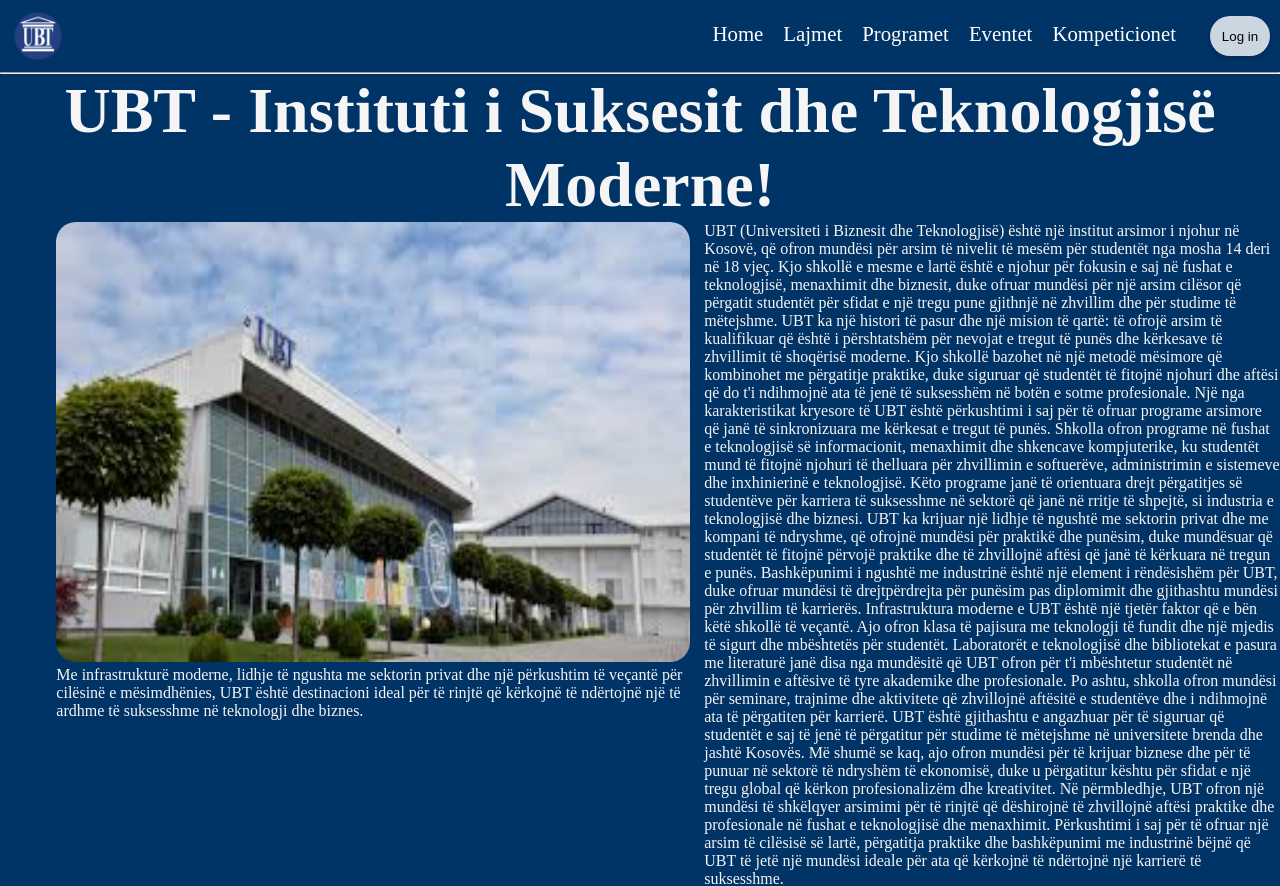
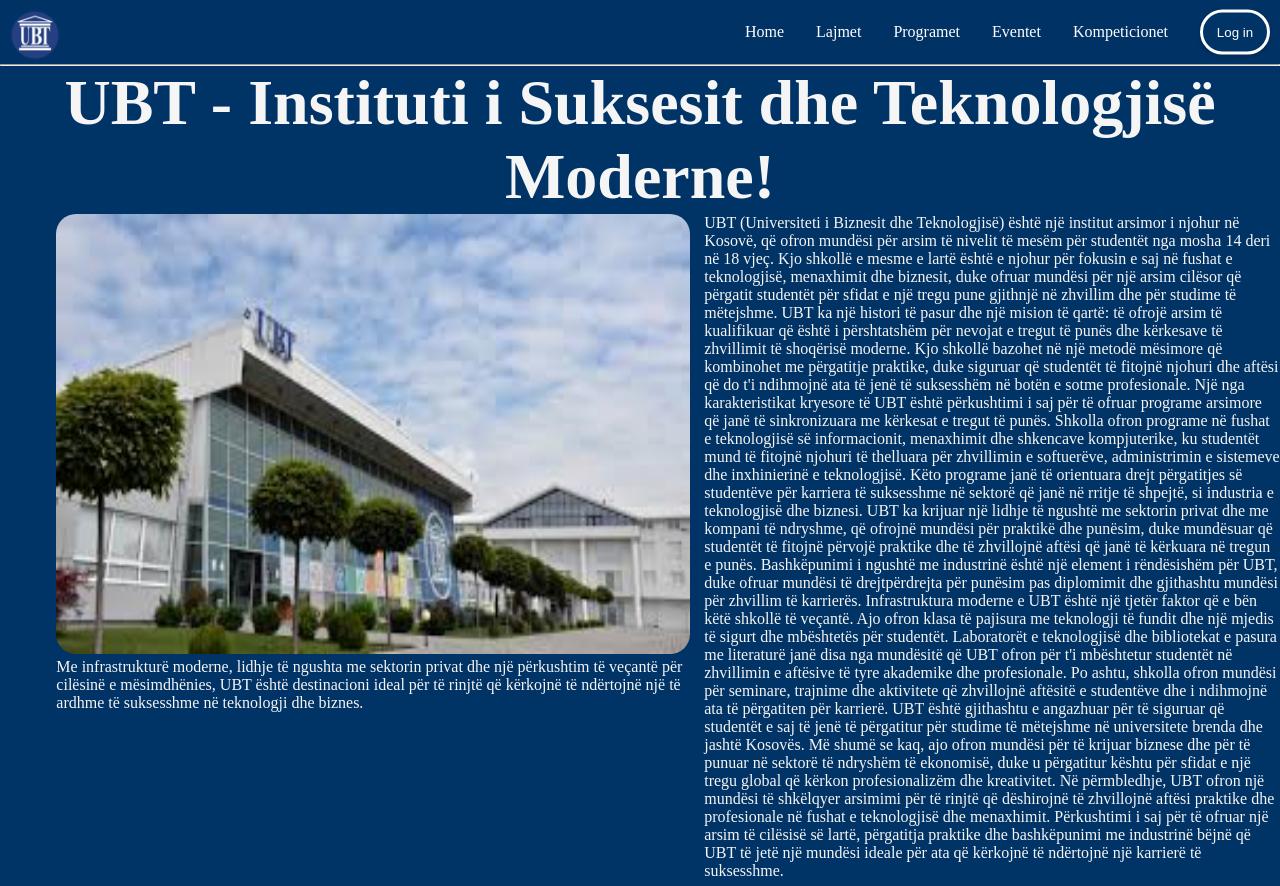
Before and after one commit to Jahirq1/WebSchool, a PHP site: page /html/Lajmet.html in a window 1280 px wide. Shown: the top 886 px of the page. Run offline with PHP 8.4, Linux system fonts and the light colour scheme.

Commit message:
kam bere pjesen e Lajmeve responsiv edhe disa ndryshime ne js

```diff
--- a/css/Lajmett.css
+++ b/css/Lajmett.css
@@ -6,61 +6,84 @@
 
 
 /*Pjesa e headerit*/
-header {
-   width: 100%;
-   height: 9vh;
+.navbar {
    display: flex;
+   position: relative;
+   justify-content: space-between;
    align-items: center;
-   justify-content: flex-end;
-   background-color: #003366;
-   position: sticky;
-   top: 0;
-   z-index: 100;
-}
+   background-color: rgba( 0, 51, 102, 0.2 );
+   backdrop-filter: blur( 20.5px );
+
+   color: white;
+ }
+
+ .brand-title img {
+   margin-top: 10px;
+   margin-left:10px;
+   width: 50px;
+   height: 50px;
+ }
+
+ .navbar-links {
+   height: 90%;
+   position: relative;
+   right: 5%;
+ }
+
+ .navbar-links ul {
+   display: flex;
+   margin: 0;
+   padding: 0;
+ }
+
+ .navbar-links li {
+   list-style: none;
+ }
+
+ .navbar-links li a {
+   display: block;
+   text-decoration: none;
+   color: white;
+   padding: 1rem;
+ }
 
 
+ .navbar-links li a:hover {
+   text-decoration: underline;
+ }
+ .navbar-links button{
+   background-color: #003366;
+   color: white;
+   border: solid white;
+   text-align: center;
+   width: 70px;
+   height: 45px;
+   border-radius: 30px;
 
-header nav ul {
-   position: relative;
-   right: 30px;
-   list-style: none;
-   color: white;
-   display: inline-flex;
-   font-size: 1.3em;
-}
+ }
+ .toggle-button {
+   position: absolute;
+   top: .75rem;
+   right: 1rem;
+   display: none;
+   flex-direction: column;
+   justify-content: space-between;
+   width: 30px;
+   height: 21px;
+ }
 
-nav ul li {
-   cursor: pointer;
-}
-nav ul li a{
-   color: white;
-
-   padding: 10px 10px;
-   text-decoration: none;
-}
-.i1{
-   width: 50px;
-   height: 50px;
-   border-radius: 15px;
-   position: absolute;
-   left: 1%;
-}
+ .toggle-button .bar {
+   height: 3px;
+   width: 100%;
+   background-color: white;
+   border-radius: 10px;
+ }
 
 
-.p6{
-
-       border-radius: 20px;
-       width: 60px;
-       height: 40px;
-       border-style: none;
-       position: relative;
-       right: 10px;
-       top: 20px;
-   }
 body
 {
    background-color: #003366;
-   margin: 0;
+
 }
 
 .News {
--- a/html/Lajmet.html
+++ b/html/Lajmet.html
@@ -8,19 +8,25 @@
 
 </head>
 <body>
-    <header>
-        <img class="i1" src="../img/post/ubt-logo-img.png" alt="">
-    <nav>
-   <ul>
-    <li><a id="p1" href="home.html">Home</a></li>
-    <li> <a id="p2" href="Lajmet.html">Lajmet</a></li>
-    <li> <a id="p3" href="programet.html">Programet</a></li>
-    <li><a id="p4" href="Eventet.html">Eventet</a></li>
-    <li><a id="p5" href="Kompeticionet.html">Kompeticionet</a></li>
-</ul>
-<a href="login.html"><button class="p6">Log in</button> </a>
-</nav>
-    </header>
+    <!--Pjesa e navbarit-->
+    <nav class="navbar">
+        <div class="brand-title"><img src="../img/ubt-logo-img1.png" alt=""></div>
+        <a href="#" class="toggle-button">
+          <span class="bar"></span>
+          <span class="bar"></span>
+          <span class="bar"></span>
+        </a>
+        <div class="navbar-links">
+          <ul>
+            <li><a href="home.html">Home</a></li>
+            <li><a href="Lajmet.html">Lajmet</a></li>
+            <li><a href="programet.html">Programet</a></li>
+            <li><a href="Eventet.html">Eventet</a></li>
+            <li><a href="Eventet.html">Kompeticionet</a></li>
+            <li><a href="login.html"><button>Log in</button></a></li>
+        </ul>
+        </div>
+      </nav>
 <hr>
 <main>
     <section class="News ">
@@ -48,10 +54,10 @@
     Në përmbledhje, UBT ofron një mundësi të shkëlqyer arsimimi për të rinjtë që dëshirojnë të zhvillojnë aftësi praktike dhe profesionale në fushat e teknologjisë dhe menaxhimit. Përkushtimi i saj për të ofruar një arsim të cilësisë së lartë, përgatitja praktike dhe bashkëpunimi me industrinë bëjnë që UBT të jetë një mundësi ideale për ata që kërkojnë të ndërtojnë një karrierë të suksesshme.</p>
 </div>
 </section>
-<!---Pjesa  e sliderit-->
+<!---Pjesa  e sliderit te lajmeve -->
 <section class="slider">
     <div class="titulli">
-    <h2 class="Headline">Lajmet</h2>
+    <h2 class="Headline">Lajmet </h2>
     <hr class="hr1">
     </div>
     <button class="pre-btn"><img src="../img/post/img prev1.png " alt="Prev"></button>
@@ -100,7 +106,17 @@
     </div>
     <button class="nxt-btn"><img src="../img/post/imgnext.png" alt="Next"></button>
 </section>
+<!--Pjesa e javascript per toggle bar-->
+<script>
+  const toggleButton = document.getElementsByClassName('toggle-button')[0]
+const navbarLinks = document.getElementsByClassName('navbar-links')[0]
 
+toggleButton.addEventListener('click', () => {
+  navbarLinks.classList.toggle('active')
+})
+
+
+</script>
 </main>
 <hr>
 <footer>
--- a/js/Lajmet.js
+++ b/js/Lajmet.js
@@ -4,14 +4,23 @@ document.addEventListener('DOMContentLoaded', () => {
         const nextBtn = slider.querySelector('.nxt-btn');
         const prevBtn = slider.querySelector('.pre-btn');
 
-        const containerWidth = container.getBoundingClientRect().width;
+        // Merrn gjeresin e nje slajdi individual
+        const slideWidth = container.querySelector('.post-card').getBoundingClientRect().width;
 
+        // Event për butonin 'Next'
         nextBtn.addEventListener('click', () => {
-            container.scrollLeft += containerWidth;
+            // Kontrollomi  nese ka më shum per te levizur ne te djathte
+            if (container.scrollLeft + container.offsetWidth < container.scrollWidth) {
+                container.scrollLeft += slideWidth; // Leviz per nje slajd
+            }
         });
 
+        // Event për butonin 'Previous'
         prevBtn.addEventListener('click', () => {
-            container.scrollLeft -= containerWidth;
+            // Kontrollo nëse ka me shume per te levizur ne te majte
+            if (container.scrollLeft > 0) {
+                container.scrollLeft -= slideWidth; // Leviz per nje slajd
+            }
         });
     });
 });
```
Also changed, not shown: other parts of css/Lajmett.css (+120 -2 lines).
